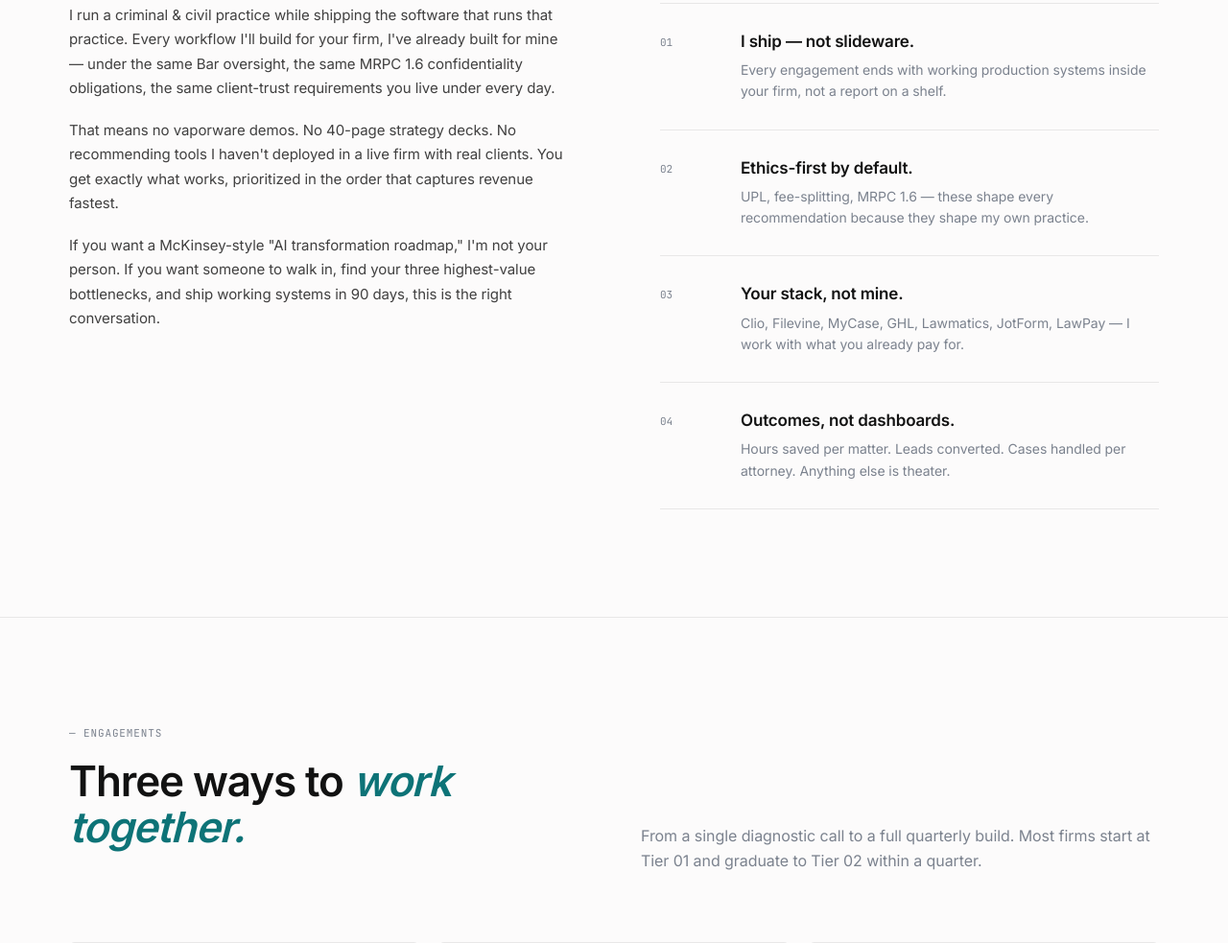
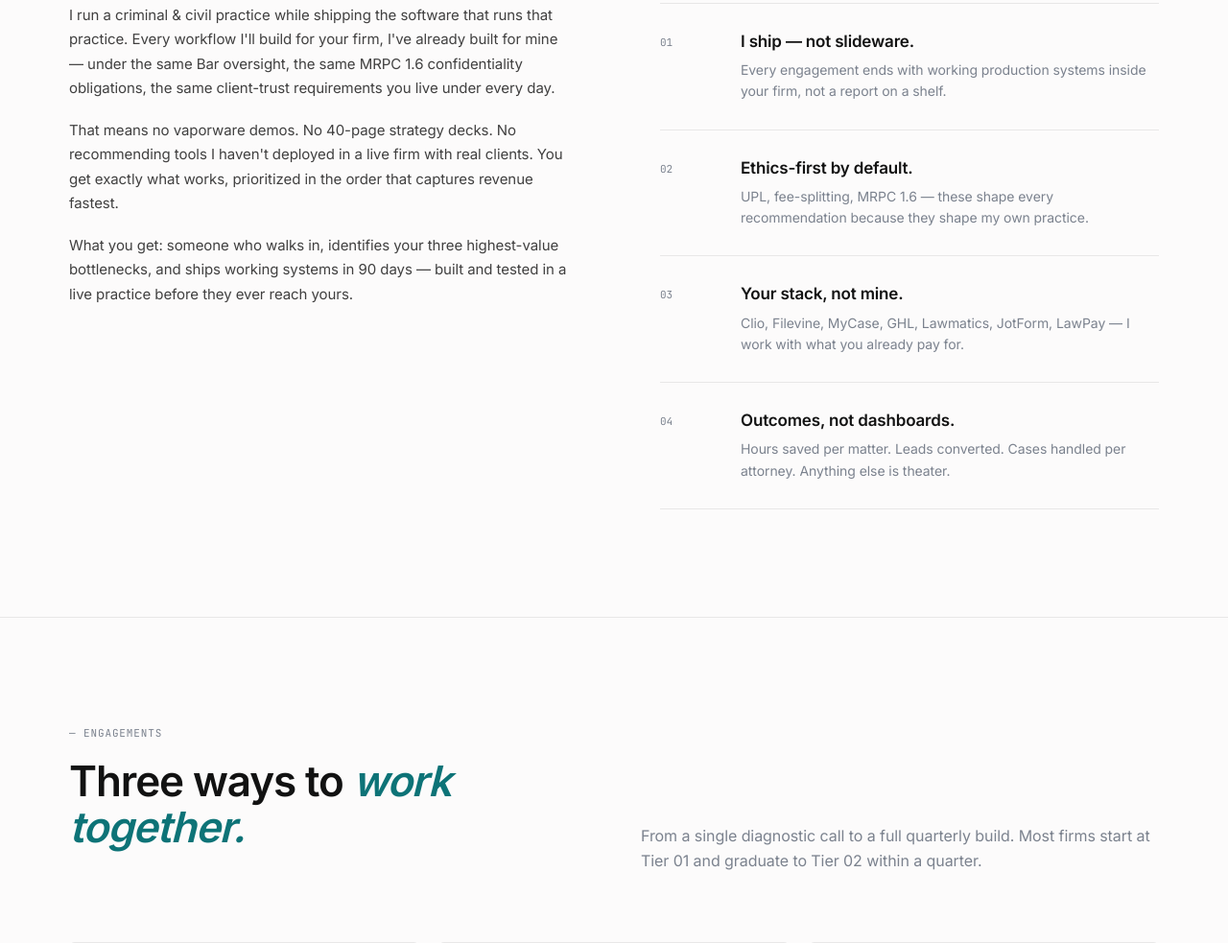
Before and after one commit to ILG-Workspace/lexarum.com, a website: page index.html in a window 1280 px wide. Shown: the part 1200-2183 px from the top of the page at 96% size. Drawn offline with Linux system fonts and the light colour scheme.

Commit message:
Rewrite McKinsey paragraph to focus on shipping, no exclusion

```diff
--- a/index.html
+++ b/index.html
@@ -459,7 +459,7 @@ section { scroll-margin-top: 80px; }
       <div class="about-text">
         <p>I run a criminal &amp; civil practice while shipping the software that runs that practice. Every workflow I'll build for your firm, I've already built for mine — under the same Bar oversight, the same MRPC 1.6 confidentiality obligations, the same client-trust requirements you live under every day.</p>
         <p>That means no vaporware demos. No 40-page strategy decks. No recommending tools I haven't deployed in a live firm with real clients. You get exactly what works, prioritized in the order that captures revenue fastest.</p>
-        <p>If you want a McKinsey-style "AI transformation roadmap," I'm not your person. If you want someone to walk in, find your three highest-value bottlenecks, and ship working systems in 90 days, this is the right conversation.</p>
+        <p>What you get: someone who walks in, identifies your three highest-value bottlenecks, and ships working systems in 90 days — built and tested in a live practice before they ever reach yours.</p>
       </div>
       <div class="about-points">
         <div class="about-point">
```
